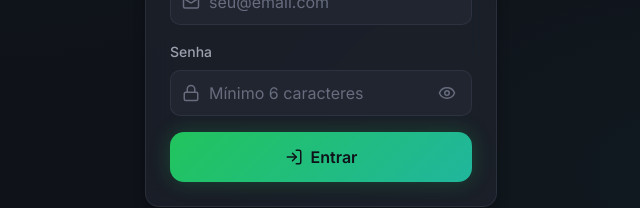
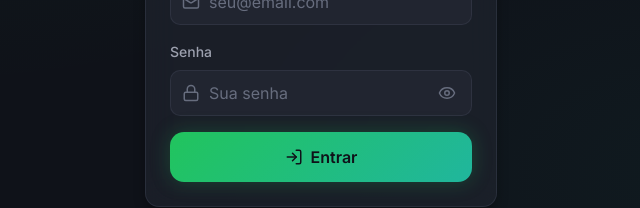
Before and after one commit to WorkiDigital/streak-life, a React (Vite) app: page /login in a window 1280 px wide. Shown: the part 469-677 px from the top of the page, without its empty margins (319-959 px from the left). Built offline with nearby package versions, Linux system fonts and the light colour scheme; no server answers.

Commit message:
fix: strengthen signup password requirements

```diff
--- a/src/pages/LoginPage.jsx
+++ b/src/pages/LoginPage.jsx
@@ -20,9 +20,23 @@ export default function LoginPage() {
   const from = location.state?.from?.pathname || '/'
   const emailVerified = new URLSearchParams(location.search).get('verified') === '1'
 
+  function isStrongPassword(value) {
+    const hasMinLength = value.length >= 8
+    const hasUppercase = /[A-ZÀ-Ý]/.test(value)
+    const hasSpecialChar = /[^A-Za-zÀ-ÿ0-9]/.test(value)
+
+    return hasMinLength && hasUppercase && hasSpecialChar
+  }
+
   async function handleSubmit(e) {
     e.preventDefault()
     setError('')
+
+    if (isSignUp && !isStrongPassword(password)) {
+      setError('A senha precisa ter no mínimo 8 caracteres, uma letra maiúscula e um caractere especial.')
+      return
+    }
+
     setLoading(true)
 
     try {
@@ -37,7 +51,7 @@ export default function LoginPage() {
       const messages = {
         'Invalid login credentials': 'Email ou senha incorretos.',
         'User already registered': 'Este email ja esta cadastrado.',
-        'Password should be at least 6 characters': 'A senha precisa ter no mínimo 6 caracteres.',
+        'Password should be at least 6 characters': 'A senha precisa ter no mínimo 8 caracteres, uma letra maiúscula e um caractere especial.',
         'Unable to validate email address: invalid format': 'Formato de email inválido.',
       }
       setError(messages[err.message] || err.message || 'Erro ao autenticar. Tente novamente.')
@@ -138,11 +152,11 @@ export default function LoginPage() {
                   id="login-password"
                   type={showPassword ? 'text' : 'password'}
                   className={`input input-padded ${error ? 'input-error' : ''}`}
-                  placeholder="Mínimo 6 caracteres"
+                  placeholder={isSignUp ? 'Mínimo 8 caracteres, maiúscula e especial' : 'Sua senha'}
                   value={password}
                   onChange={(e) => setPassword(e.target.value)}
                   required
-                  minLength={6}
+                  minLength={isSignUp ? 8 : 1}
                   autoComplete={isSignUp ? 'new-password' : 'current-password'}
                 />
                 <button
```
